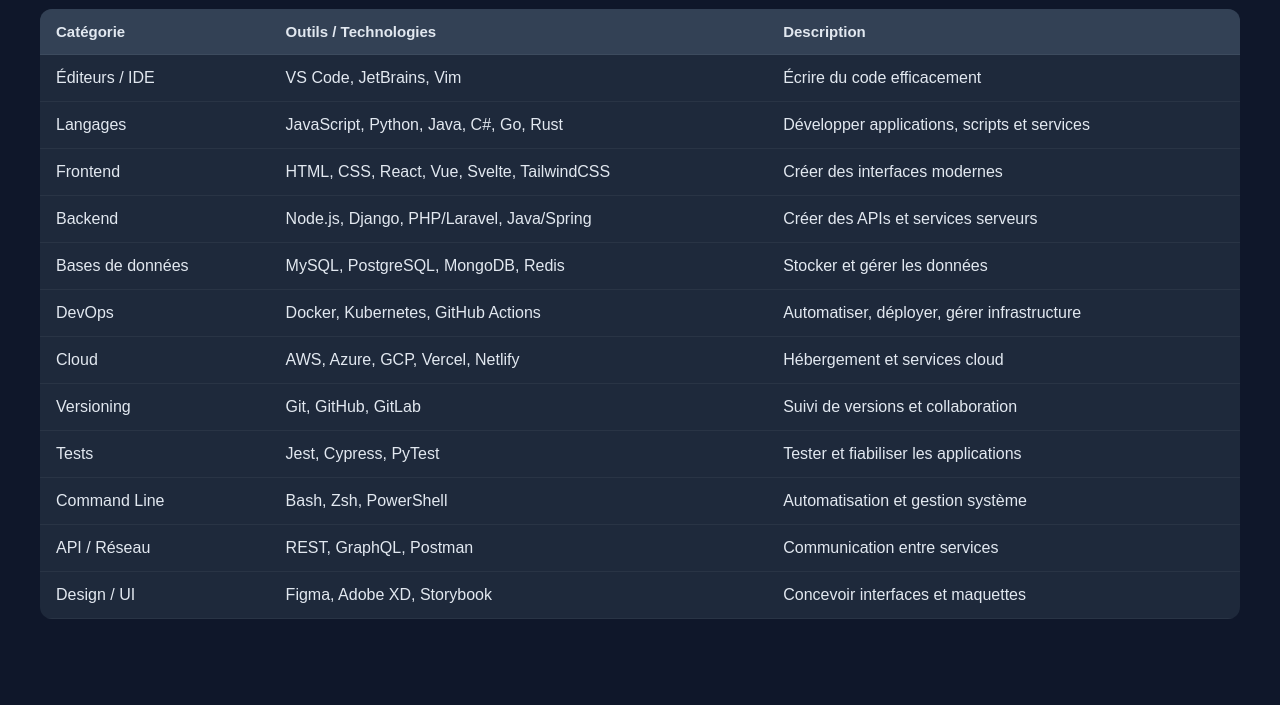
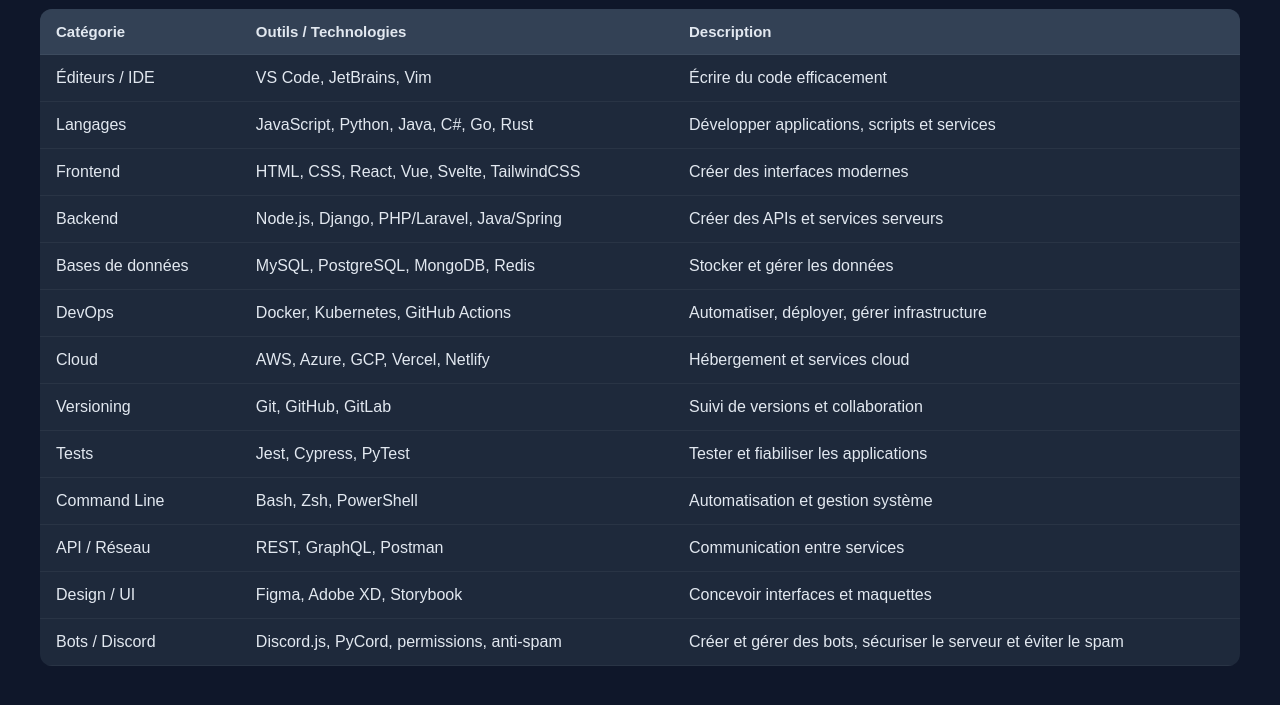
Before and after one commit to Routier87/dev-Normandie-RP-LIFE-SEMI-WL-, a plain HTML site: page tableau.html in a window 1280 px wide. Shown: the part 119-824 px from the top of the page. Before the commit the page ends 800 px from the top, so only its background shows below. Drawn offline with Linux system fonts and the light colour scheme.

Commit message:
Update tableau.html

```diff
--- a/tableau.html
+++ b/tableau.html
@@ -110,6 +110,11 @@
         <td>Figma, Adobe XD, Storybook</td>
         <td>Concevoir interfaces et maquettes</td>
       </tr>
+          <tr>
+        <td>Bots / Discord</td>
+        <td>Discord.js, PyCord, permissions, anti-spam</td>
+        <td>Créer et gérer des bots, sécuriser le serveur et éviter le spam</td>
+      </tr>
     </tbody>
   </table>
 </body>
```
